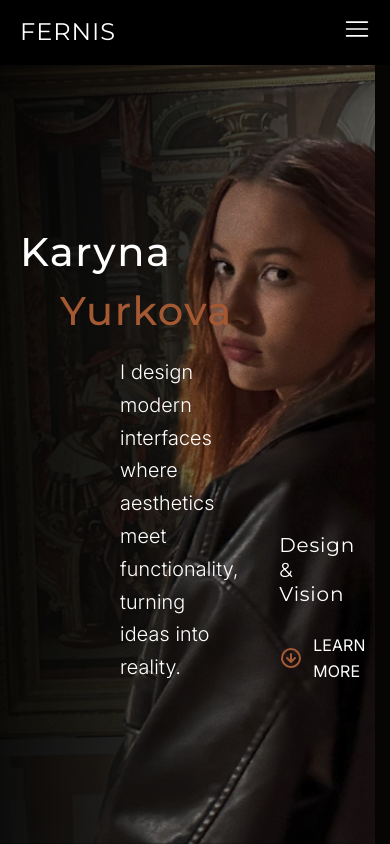
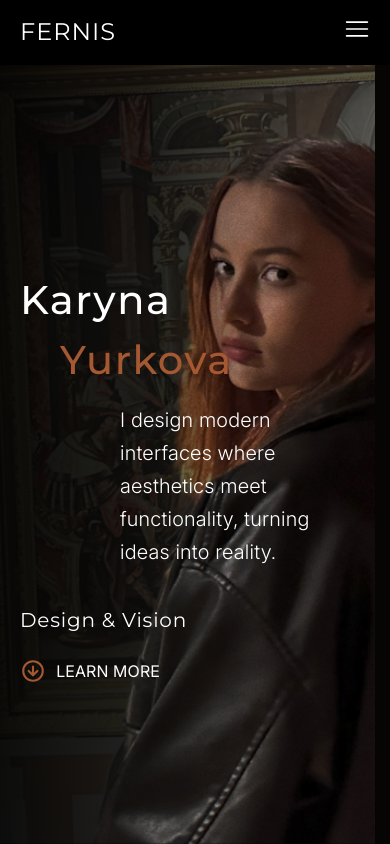
Before and after one commit to anastasiiayerashova/karyna.portfolio, a React (Vite) app: page / in a window 390 px wide. Built offline with nearby package versions, Linux system fonts and the light colour scheme.

Commit message:
fix hero text mob

```diff
--- a/src/components/Hero/Hero.module.css
+++ b/src/components/Hero/Hero.module.css
@@ -1,3 +1,107 @@
+@media screen and (max-width: 767px) {
+  .hero {
+    color: var(--white);
+  }
+
+  .hero_container {
+    position: relative;
+    min-height: 100vh;
+    background-image: url('/public/images/hero2.png');
+    background-size: cover;
+    background-position: center;
+    background-repeat: no-repeat;
+    overflow: hidden;
+  }
+
+  .hero_container::before {
+    content: '';
+    position: absolute;
+    inset: 0;
+    background: linear-gradient(
+      90deg,
+      rgba(0, 0, 0, 0.85) 0%,
+      rgba(0, 0, 0, 0.6) 40%,
+      rgba(0, 0, 0, 0.2) 70%,
+      rgba(0, 0, 0, 0) 100%
+    );
+    z-index: 1;
+  }
+
+  .hero_content_wrap {
+    padding: 0 20px;
+    height: 100vh;
+    display: flex;
+    flex-direction: column;
+    justify-content: end;
+    padding-bottom: 160px;
+    gap: 40px;
+    position: relative;
+    z-index: 2;
+  }
+
+  .hero_content {
+    display: flex;
+    flex-direction: column;
+    gap: 25px;
+  }
+
+  .hero_name {
+    display: flex;
+    flex-direction: column;
+    gap: 20px;
+  }
+
+  .hero_name,
+  .hero_secondname {
+    font-family: 'Montserrat', sans-serif;
+    font-weight: 500;
+    font-size: 40px;
+    line-height: 0.99252;
+    letter-spacing: 0.04em;
+  }
+
+  .hero_secondname {
+    color: var(--orange);
+    padding-left: 40px;
+  }
+
+  .hero_description {
+    font-family: 'Inter', sans-serif;
+    font-weight: 300;
+    font-size: 20px;
+    line-height: 1.64;
+    letter-spacing: 0.01em;
+    padding-left: 100px;
+    max-width: 500px;
+  }
+
+  .hero_left {
+    display: flex;
+    flex-direction: column;
+    gap: 25px;
+  }
+
+  .hero_left_title {
+    font-family: 'Montserrat', sans-serif;
+    font-weight: 400;
+    font-size: 20px;
+    line-height: 1.21979;
+    letter-spacing: 0.04em;
+  }
+
+  .hero_left_link {
+    font-family: 'Inter', sans-serif;
+    font-weight: 400;
+    font-size: 16px;
+    line-height: 1.64;
+    letter-spacing: 0.01em;
+    color: var(--white);
+    display: flex;
+    gap: 10px;
+  }
+}
+
+@media screen and (min-width: 768px) {
   .hero {
     color: var(--white);
   }
@@ -99,6 +203,7 @@
     display: flex;
     gap: 10px;
   }
+}
 
 @media screen and (min-width: 1280px) {
   .hero {
```
Lines whose indentation alone changed are shown as unchanged.
